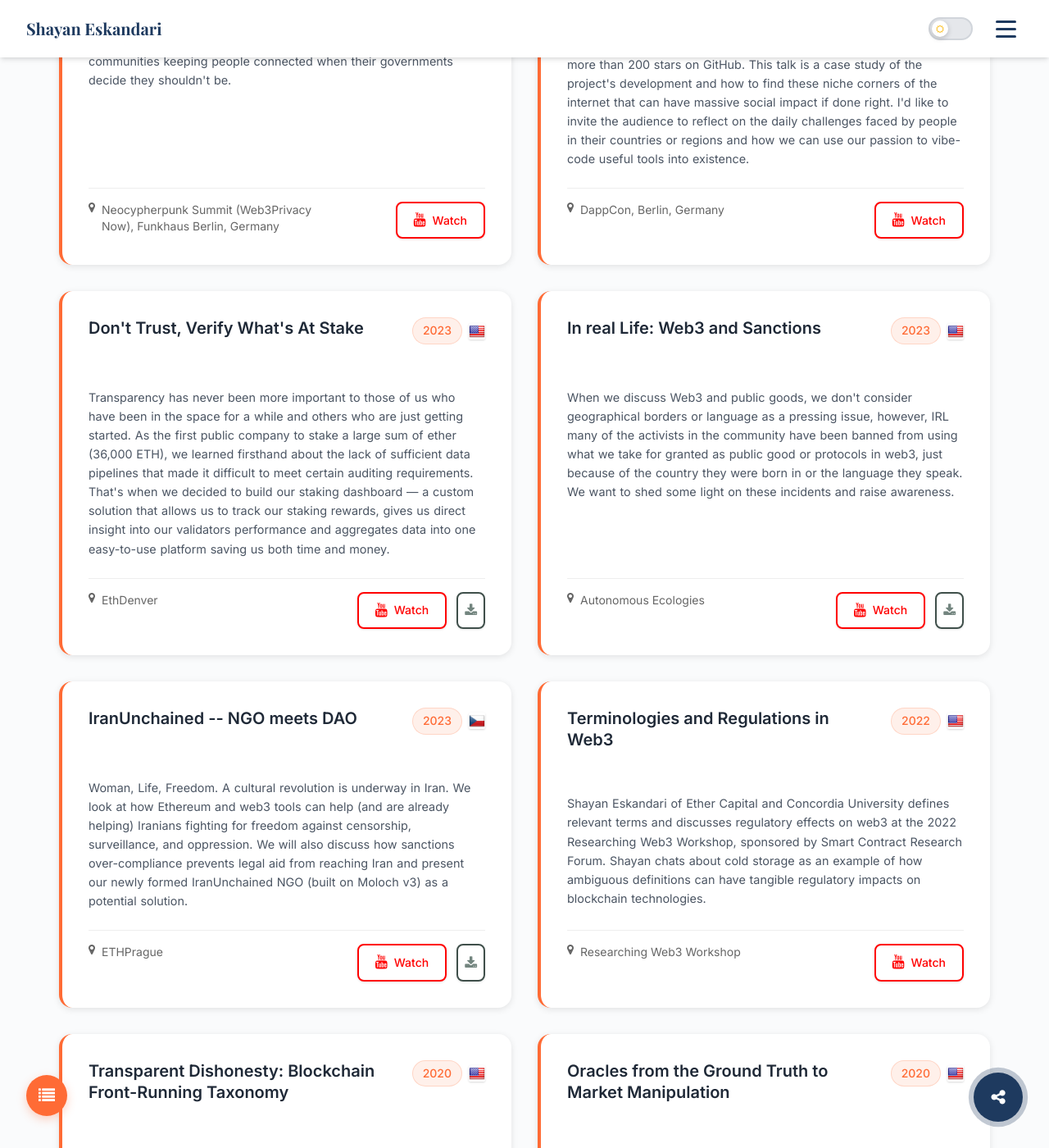
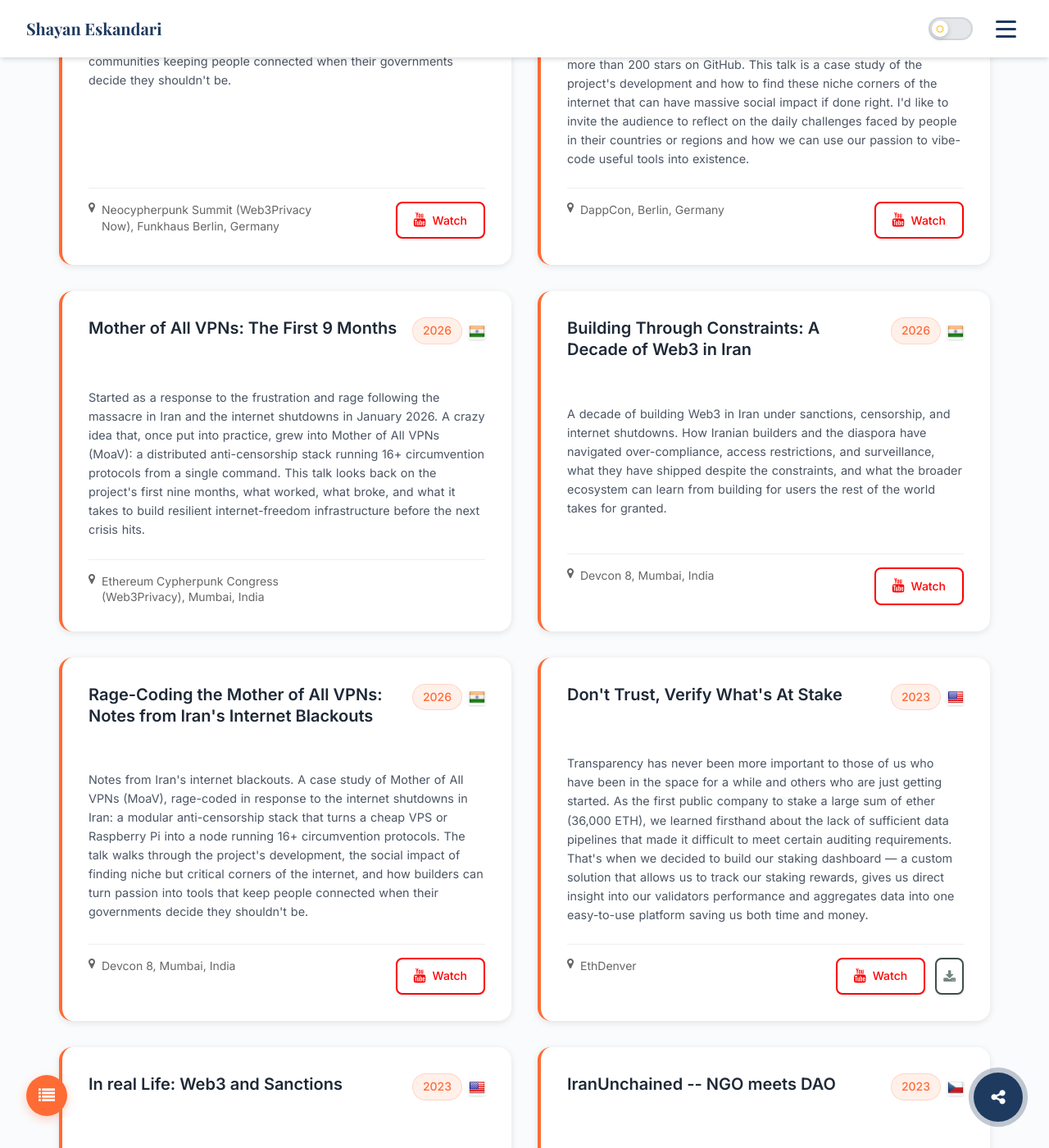
Before and after one commit to shayanb/shayan.es, a Jekyll site: the page built from talks.html, in a window 1280 px wide and 1400 px high, scrolled down 1126 px. Shown: the whole window at 82% size. Built offline with Jekyll 4.4.1, drawn with Linux system fonts in a browser that asks for light colours; some of the changed text lies outside the part shown.

Commit message:
Add three Nov 2026 talks; feature Devcon MoaV talk on homepage
- Devcon 8 Mumbai: Rage-Coding the Mother of All VPNs (MoaV case study)
- Devcon 8 Mumbai: Building Through Constraints: A Decade of Web3 in Iran
- Web3Privacy Congress Mumbai: Mother of All VPNs: The First 9 Months
- Homepage highlight for the Devcon MoaV talk linking to the YouTube recording

```diff
--- a/_data/highlights.yml
+++ b/_data/highlights.yml
@@ -1,5 +1,13 @@
 # Recent highlights for homepage
 # These are featured items that will appear on the homepage with clickable links
+
+- title: "Rage-Coding the Mother of All VPNs @ Devcon 8"
+  type: "Talk"
+  description: "Notes from Iran's internet blackouts -- a case study of MoaV, the modular anti-censorship stack, presented at Devcon 8 in Mumbai"
+  link: "https://www.youtube.com/watch?v=p1bklAl3-BQ"
+  action: "external"
+  target: ""
+  year: 2026
 
 - title: "AI & Blockchain: When Code Writes Back"
   type: "Podcast"
--- a/_data/index/lectures.yml
+++ b/_data/index/lectures.yml
@@ -1,3 +1,32 @@
+- name: "Rage-Coding the Mother of All VPNs: Notes from Iran's Internet Blackouts"
+  descr: "Notes from Iran's internet blackouts. A case study of Mother of All VPNs (MoaV), rage-coded in response to the internet shutdowns in Iran: a modular anti-censorship stack that turns a cheap VPS or Raspberry Pi into a node running 16+ circumvention protocols. The talk walks through the project's development, the social impact of finding niche but critical corners of the internet, and how builders can turn passion into tools that keep people connected when their governments decide they shouldn't be."
+  location: Devcon 8, Mumbai, India
+  website: https://devcon.org/
+  flag: IN
+  type: talk
+  year: 2026
+  youtube: "https://www.youtube.com/watch?v=p1bklAl3-BQ"
+
+
+- name: "Building Through Constraints: A Decade of Web3 in Iran"
+  descr: "A decade of building Web3 in Iran under sanctions, censorship, and internet shutdowns. How Iranian builders and the diaspora have navigated over-compliance, access restrictions, and surveillance, what they have shipped despite the constraints, and what the broader ecosystem can learn from building for users the rest of the world takes for granted."
+  location: Devcon 8, Mumbai, India
+  website: https://devcon.org/
+  flag: IN
+  type: talk
+  year: 2026
+  youtube: "https://www.youtube.com/watch?v=3DDA_6l0wLQ"
+
+
+- name: "Mother of All VPNs: The First 9 Months"
+  descr: "Started as a response to the frustration and rage following the massacre in Iran and the internet shutdowns in January 2026. A crazy idea that, once put into practice, grew into Mother of All VPNs (MoaV): a distributed anti-censorship stack running 16+ circumvention protocols from a single command. This talk looks back on the project's first nine months, what worked, what broke, and what it takes to build resilient internet-freedom infrastructure before the next crisis hits."
+  location: Ethereum Cypherpunk Congress (Web3Privacy), Mumbai, India
+  website: https://congress.web3privacy.info/schedule/
+  flag: IN
+  type: talk
+  year: 2026
+
+
 - name: "Rage-Coding the Mother of All VPNs"
   descr: "Amidst the Internet shutdowns in Iran, as a technologist and member of the Iranian diaspora, I felt so much frustration, helplessness, and anger because I couldn't do anything. After a few days of processing the initial shock, I was able to get to work and rage-code MoaV -- a modular anti-internet-censorship stack, able to run 10+ internet censorship circumvention tools on a small VPS or Raspberry Pi, with the goal of democratizing VPN provisioning. In the first two weeks, the project received tens of thousands of views on X and gained more than 200 stars on GitHub. This talk is a case study of the project's development and how to find these niche corners of the internet that can have massive social impact if done right. I'd like to invite the audience to reflect on the daily challenges faced by people in their countries or regions and how we can use our passion to vibe-code useful tools into existence."
   location: DappCon, Berlin, Germany
```
